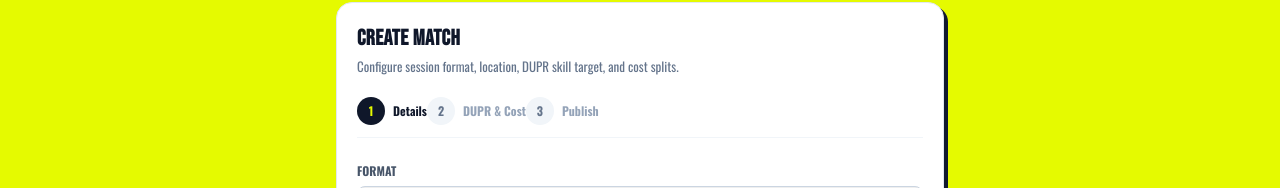
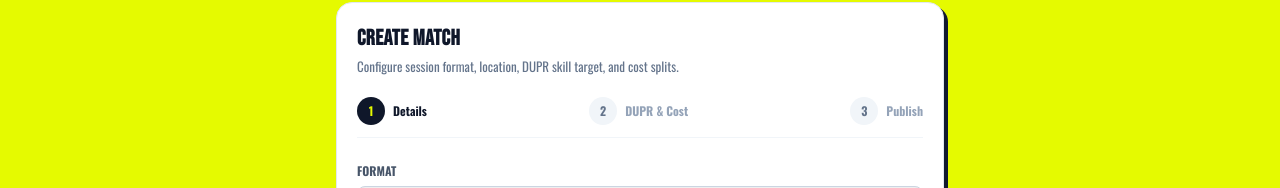
Before and after one commit to nadeemshaikh-ui/pickleball-app, a Next.js app: page /matches/create in a window 1280 px wide. Shown: the part 163-351 px from the top of the page. Built offline with nearby package versions, Linux system fonts and the light colour scheme; no server answers.

Commit message:
fix: resolve justifyBetween CSS type error in matches create page

```diff
--- a/app/matches/create/page.tsx
+++ b/app/matches/create/page.tsx
@@ -94,7 +94,7 @@ export default function CreateMatchPage() {
         )}
 
         {/* Step Indicator */}
-        <div style={{ display: 'flex', justifyBetween: 'space-between', marginBottom: 24, borderBottom: '1px solid #f1f5f9', paddingBottom: 12 }}>
+        <div style={{ display: 'flex', justifyContent: 'space-between', marginBottom: 24, borderBottom: '1px solid #f1f5f9', paddingBottom: 12 }}>
           {[1, 2, 3].map((s) => (
             <div key={s} style={{ display: 'flex', alignItems: 'center', gap: 8 }}>
               <span style={{
```
